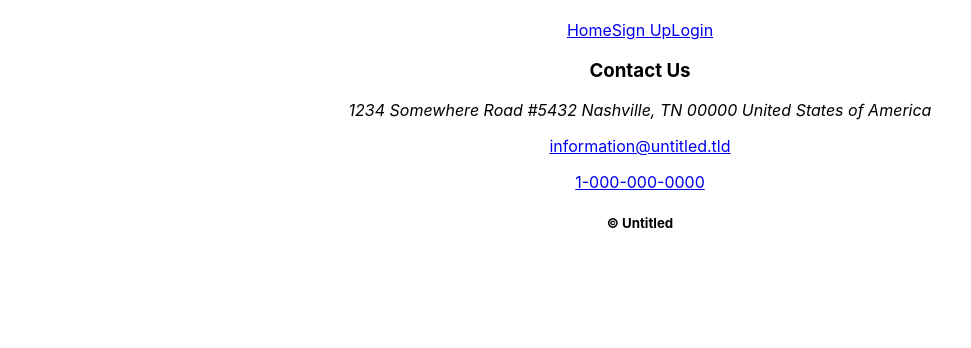
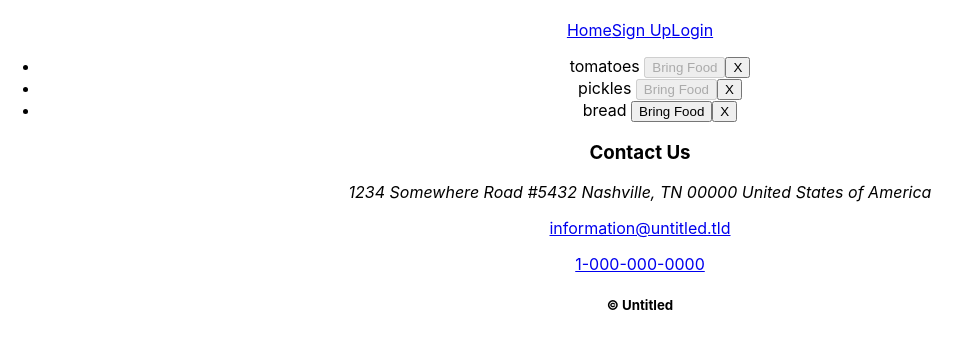
Before and after one commit to Build-Week-Potluck-Planner-5/front-end, a React (Create React App) app: page /dashboard in a window 1280 px wide. Shown: the top 348 px of the page, without its empty margins (0-971 px from the left). Built offline with nearby package versions, Linux system fonts and the light colour scheme; no server answers.

Commit message:
basic functionality of potluckfoodlist

```diff
--- a/src/Components/Login.js
+++ b/src/Components/Login.js
@@ -66,7 +66,9 @@ function Login(props) {
         credentials
       )
       .then((res) => {
+        console.log(res.data);
         localStorage.setItem("token", res.data.token);
+        localStorage.setItem("username", res.data.message.split(", ")[1]);
         history.push("/dashboard");
       })
       .catch((err) => {
--- a/src/Components/PotluckFood.js
+++ b/src/Components/PotluckFood.js
@@ -20,13 +20,35 @@ import axios from "axios";
 //     return <li>{name}</li>
 // }
 const initialFoodList = [];
-const initialDisabled = true;
 
 function PotluckFood(props) {
-  const [disable, setDisable] = useState(initialDisabled);
+  const [baseData, setBaseData] = useState([
+    {
+      food_name: "tomatoes",
+      food_owner: "Jordan",
+    },
+    {
+      food_name: "pickles",
+      food_owner: "Josh",
+    },
+    {
+      food_name: "bread",
+      food_owner: null,
+    },
+  ]);
+
   const [foodData, setFoodData] = useState(initialFoodList);
+  const handleCancel = (foodItem, i) => {
+    const toCancelData = [...baseData];
+    toCancelData[i].food_owner = null;
+    setBaseData(toCancelData);
+  };
 
-  const handleAssign = () => {};
+  const handleAssign = (foodItem, i) => {
+    const newData = [...baseData];
+    newData[i].food_owner = localStorage.getItem("username");
+    setBaseData(newData);
+  };
   useEffect(() => {
     axios
       .get("url")
@@ -41,11 +63,25 @@ function PotluckFood(props) {
   return (
     <div>
       <ul>
-        {props.foodList.map((foodItem) => {
+        {baseData.map((foodItem, i) => {
           return (
             <li>
-              {foodItem.name}{" "}
-              <button onCLick={handleAssign(foodItem)}>Bring Food</button>
+              {foodItem.food_name}{" "}
+              <button
+                disabled={foodItem.food_owner}
+                onClick={() => {
+                  handleAssign(foodItem, i);
+                }}
+              >
+                Bring Food
+              </button>
+              <button
+                onClick={() => {
+                  handleCancel(foodItem, i);
+                }}
+              >
+                X
+              </button>
             </li>
           );
         })}
```
Also changed, not shown: src/App.js (+6 -6 lines).
